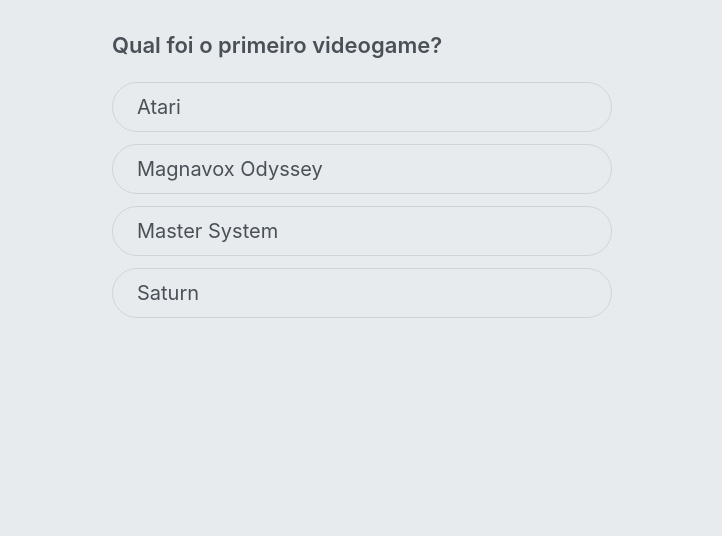
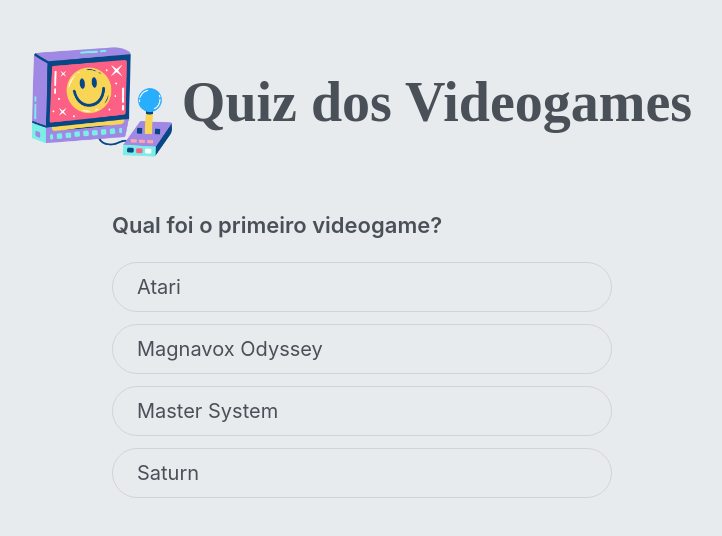
Before and after one commit to JuFML/quiz-videogame-react, a React (Vite) app: page / in a window 1280 px wide. Shown: the top 536 px of the page, without its empty margins (278-1000 px from the left). Built offline with nearby package versions, Linux system fonts and the light colour scheme; a web font is replaced by a local one.

Commit message:
✅ add header with logo to the app

```diff
--- a/src/App.jsx
+++ b/src/App.jsx
@@ -42,6 +42,10 @@
 
   return (
     <div className="app">
+      <header className="app-header">
+        <img src="/images/logo-quiz-videogames.png" alt="Logo do Quiz dos Videogames" />
+        <h1>Quiz dos Videogames</h1>
+      </header>
       <div className="main">
         {state.shouldShowResult && <p className="result"><span>😊</span>Você fez {state.userScore} pontos de {(state.questions.length)*10} ({state.userScore/((state.questions.length)*10)*100}%)`</p>}
         {state.questions.length > 0 && !state.shouldShowResult &&
```
